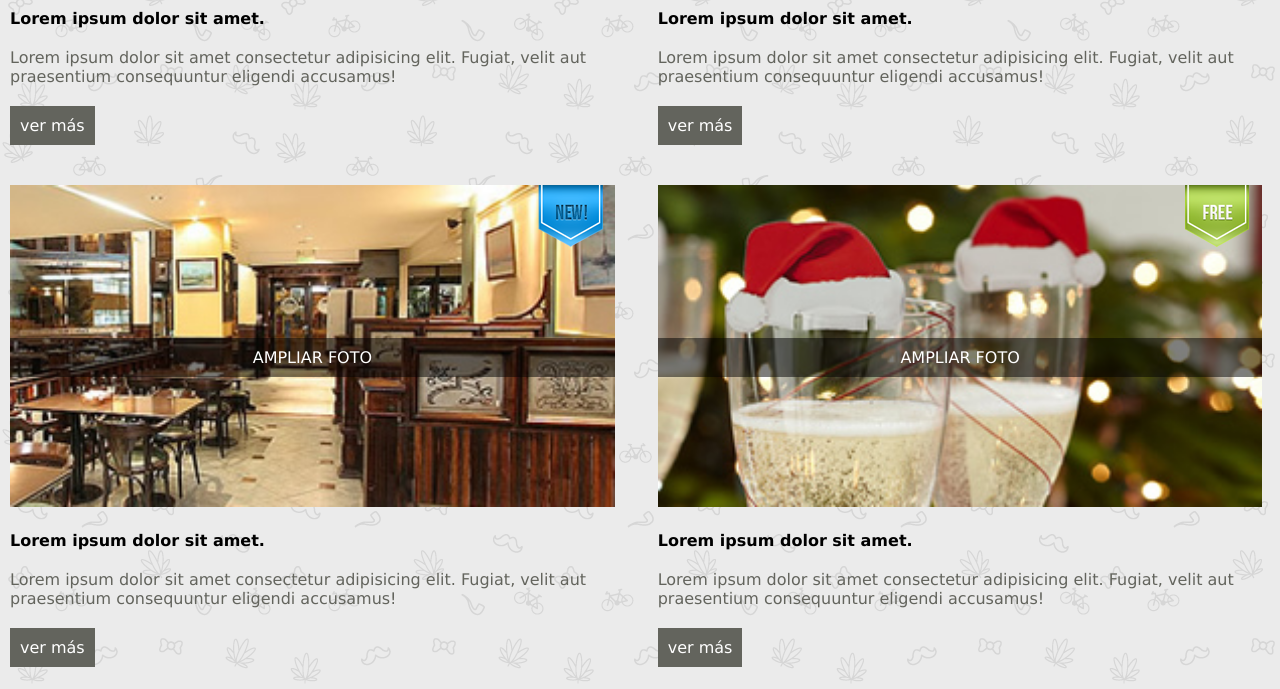
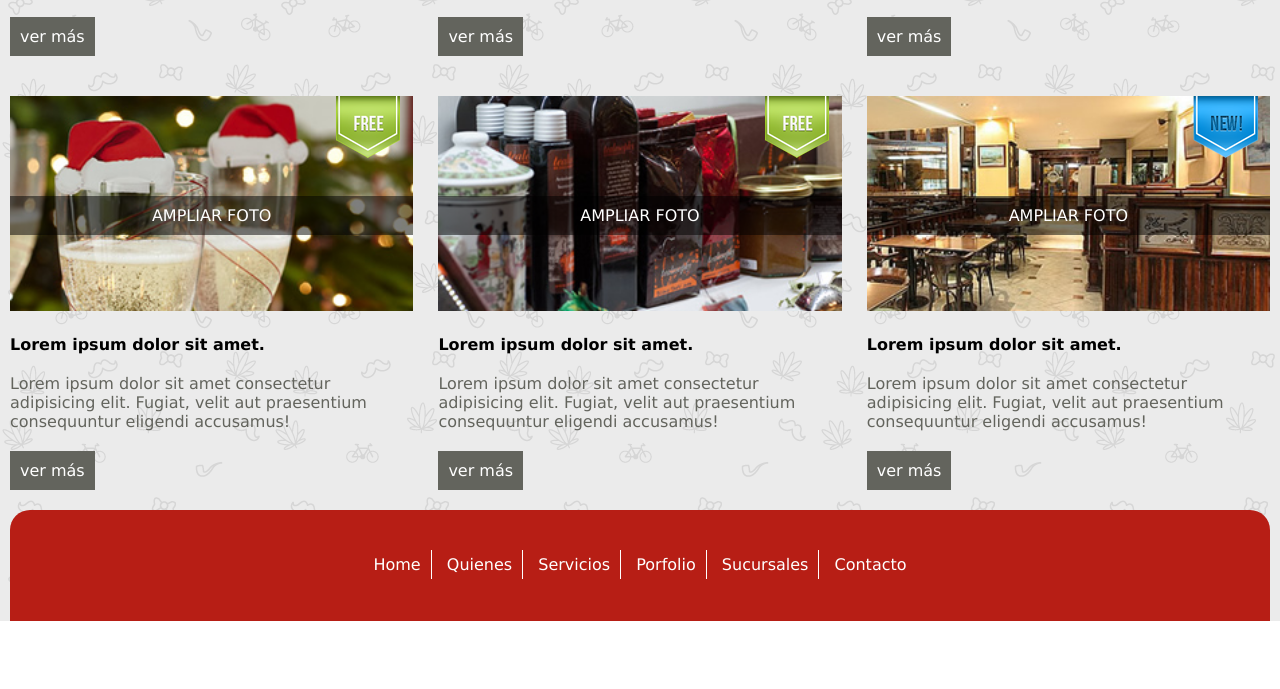
Before and after one commit to Comision10/kitchening, a website: page views/home.html in a window 1280 px wide. Shown: the part 1035-1724 px from the top of the page. After the commit the page ends 1656 px from the top, so only its background shows below. Drawn offline with Linux system fonts and the light colour scheme.

Commit message:
desktop done

```diff
--- a/public/css/footer.css
+++ b/public/css/footer.css
@@ -5,7 +5,7 @@ footer{
 footer li{
     background-color: #63645d;
     margin-bottom: 2px;
-    padding: 10px 0;
+    padding: 10px;
     text-align: center;
 }
 
@@ -13,3 +13,28 @@ footer li a{
     color: #FFFFFF;
     text-transform: uppercase;
 }
+
+/* desktop */
+@media (min-width:1024px) {
+    footer{
+        padding: 40px;
+        background-color: #b71e15;
+        text-align: center;
+        border-radius: 20px 20px 0 0;
+    }
+
+    footer li{
+        background: none;
+        display: inline-block;
+        border-right: 1px solid #ffffff;
+        padding: 5px 10px;
+    }
+
+    footer li:last-child{
+        border-right: none;
+    }
+
+    footer li a{
+        text-transform: capitalize;
+    }
+}
--- a/public/css/header.css
+++ b/public/css/header.css
@@ -53,3 +53,8 @@ header li a {
         font-size: .9rem;
     }
 }
+@media (min-width:1024px) {
+    header li a {
+        font-size: 1rem;
+    }
+}
--- a/public/css/home.css
+++ b/public/css/home.css
@@ -72,7 +72,6 @@
     width: 48%;
     display: inline-block;
     margin-right: 3%;
-
   }
 
   .home .producto:nth-child(even) {
@@ -83,3 +82,32 @@
     margin-right: 0;
   }
 }
+
+/* desktop */
+
+@media (min-width:1024px) {
+
+  .home {
+    max-width: 1280px;
+    margin:0 auto;
+  }
+
+  .home .productos{
+    overflow: hidden;
+  }
+
+  .home .producto {
+    float: left;
+    width: 32%;
+    margin-right: 2%;
+  }
+
+  .home .producto:nth-child(2n) {
+    margin-right: 2%;
+  }
+  .home .producto:nth-child(3n) {
+    margin-right: 0;
+  }
+
+
+}
```
